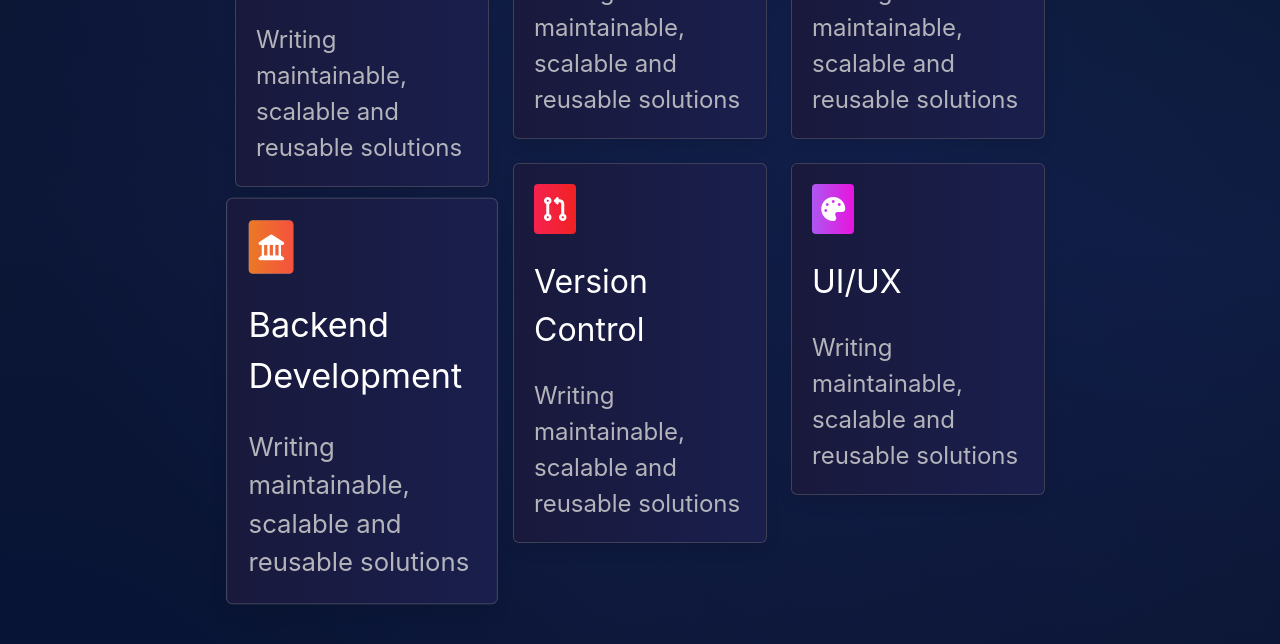
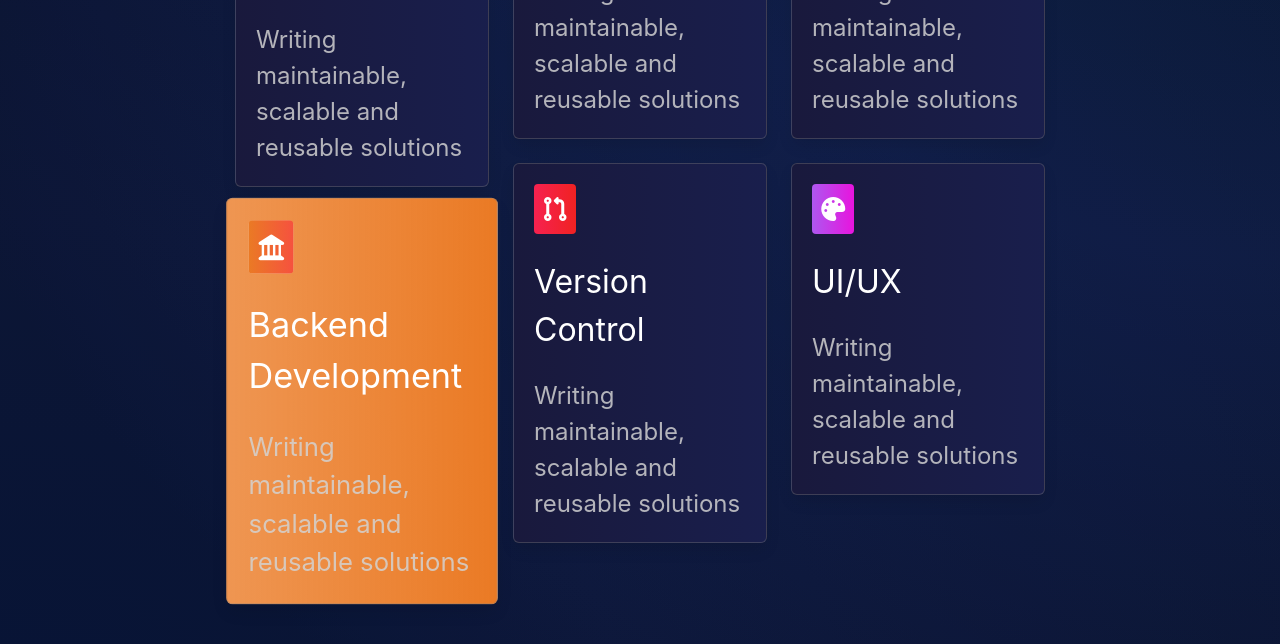
Before and after one commit to V3lu/Personal-Brand, an Angular app: page / in a window 1280 px wide. In both pictures the pointer is over the element 362 px from the left and 3082 px from the top of the page. Shown: the part 2682-3326 px from the top of the page. Built offline with nearby package versions, Linux system fonts and the light colour scheme.

Commit message:
42410302025

```diff
--- a/src/app/skills/skills.component.css
+++ b/src/app/skills/skills.component.css
@@ -51,6 +51,7 @@
 
 .boxevery2:hover{
   transform: scaleX(1.07) scaleY(1.07);
+  background-image: linear-gradient(to left, rgba(234, 120, 33, 0.986), rgba(234, 120, 33, 0.781));
   transition: 0.3s ease;
 }
 
@@ -62,6 +63,7 @@
 
 .boxevery3:hover{
   transform: scaleX(1.07) scaleY(1.07);
+  background-image: linear-gradient(to left, rgba(62, 157, 6, 0.836), rgba(6, 120, 2, 0.688));
   transition: 0.3s ease;
 }
 
```
